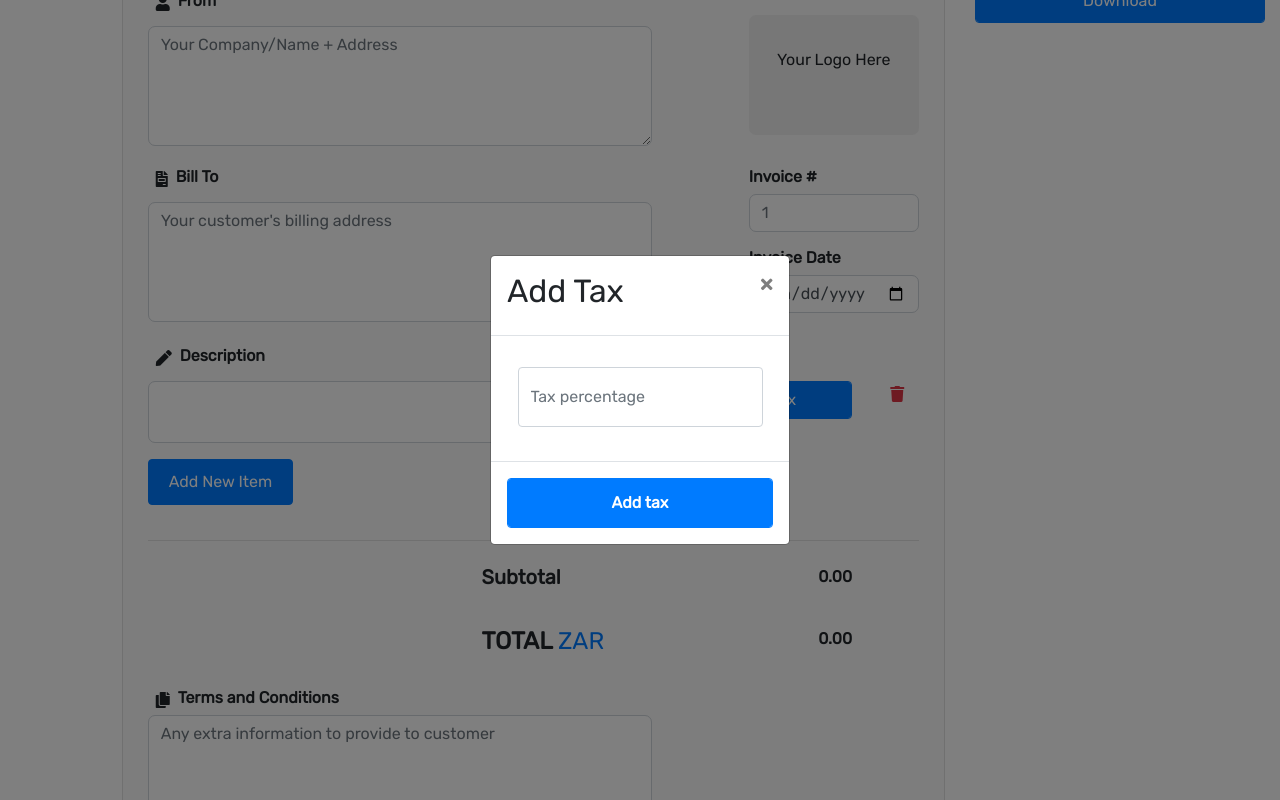
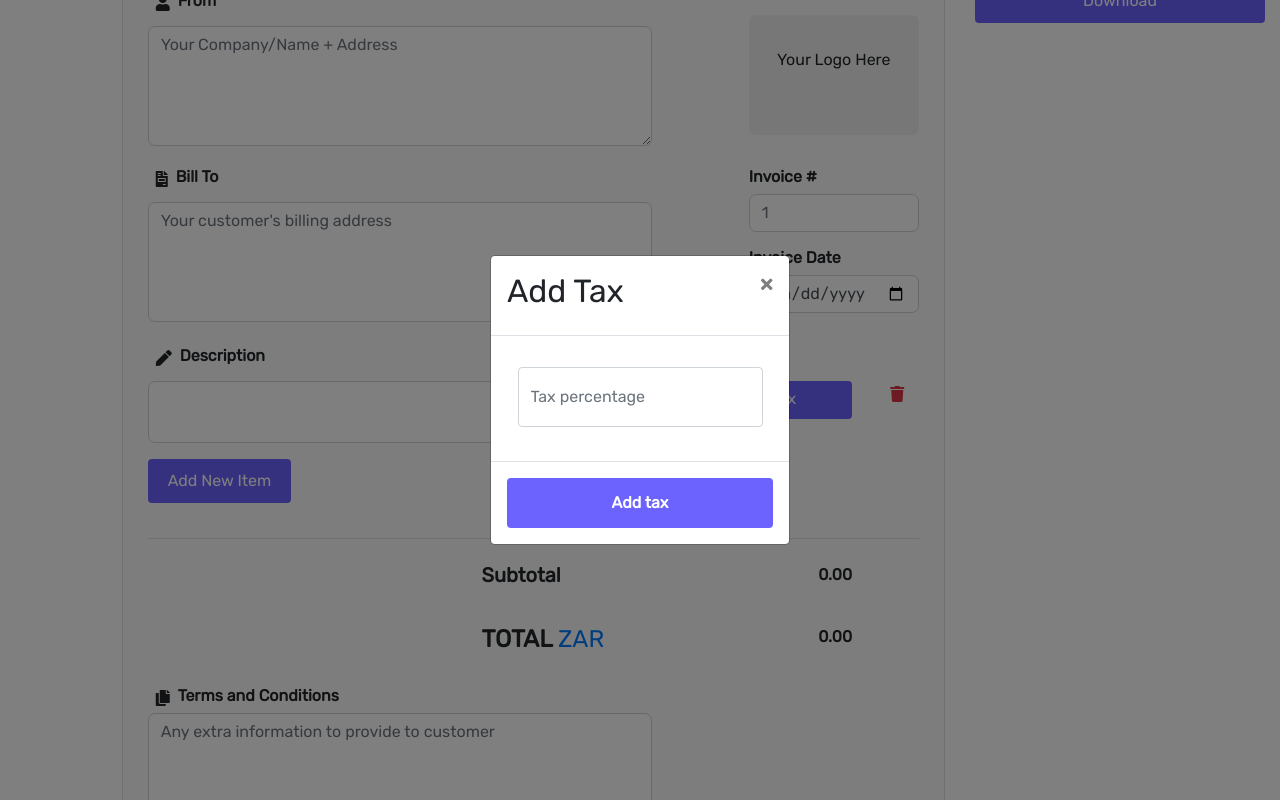
Before and after one commit to juliusvdw/custom-invoice-generator, a React (Create React App) app in the folder client/: page / in a window 1280 px wide. Both pictures are taken after a click on the element "Add Tax". Shown: the part 1660-2460 px from the top of the page. Built offline with nearby package versions, Linux system fonts and the light colour scheme.

Commit message:
Global btn styling changed

```diff
--- a/client/src/App.css
+++ b/client/src/App.css
@@ -48,12 +48,14 @@ body {
   border-radius:4px !important;
   border: none !important;
   font-weight: bold;
+  background-color: rgb(108, 99, 255) !important;
 }
 .btn-custom-small {
   border-radius:4px !important;
   border: none !important;
   font-size:16px;
   font-weight: bold ;
+  background-color: rgb(108, 99, 255) !important;
 }
 .btn-custom-small-outline {
   background-color: transparent !important;
--- a/client/src/components/form/Form.js
+++ b/client/src/components/form/Form.js
@@ -244,12 +244,16 @@ const downloadBtnStyle = {
   display:'flex',
   justifyContent:'center',
   alignItems:'center',
+  backgroundColor:'rgb(108, 99, 255) ',
+  border:'none'
 
 }
 
 
 const btnStyle = {
-  padding: '10px 20px 10px 20px'
+  padding: '10px 20px 10px 20px',
+  backgroundColor:'rgb(108, 99, 255) ',
+  border:'none'
 }
 export default Form;
 
--- a/client/src/components/form/Item.js
+++ b/client/src/components/form/Item.js
@@ -99,6 +99,8 @@ const descriptionStyle = {
 };
 
 const btnStyle = {
+  backgroundColor:'rgb(108, 99, 255) ',
+  border:'none'
 }
 
 export default Item;
--- a/client/src/components/modals/TaxModal.js
+++ b/client/src/components/modals/TaxModal.js
@@ -57,7 +57,8 @@ const TaxModal = (props) => {
         <Button
           type="submit"
           className="form-control w-90"
-          style={{ height: "50px" }}
+          style={{ height: "50px", backgroundColor:'rgb(108, 99, 255) ',
+          border:'none' }}
           onClick={() => addTaxHandler(activeTaxID, taxAmount)}
         >
           <strong>Add tax</strong>
```
